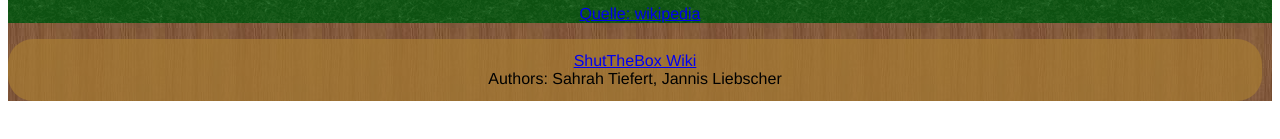
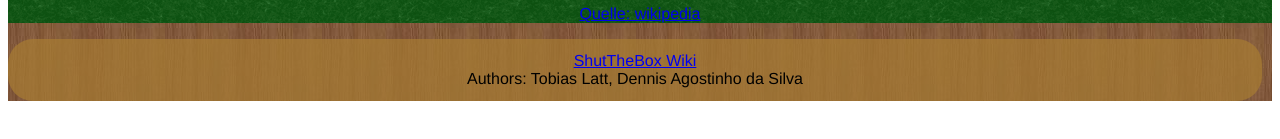
Before and after one commit to TobiasL98/ShuttheboxWebApp, a Vue app in the folder shutthebox_vue/: page / in a window 1280 px wide. Shown: the part 531-670 px from the top of the page. Built offline with nearby package versions, Linux system fonts and the light colour scheme.

Commit message:
HW9 Web Components

```diff
--- a/shutthebox_vue/src/App.vue
+++ b/shutthebox_vue/src/App.vue
@@ -7,7 +7,7 @@
           <div class="col-4">
               <a href="https://de.wikipedia.org/wiki/Shut_the_Box"> ShutTheBox Wiki </a>
           </div>
-          <div class="col-8">Authors: Sahrah Tiefert, Jannis Liebscher</div>
+          <div class="col-8">Authors: Tobias Latt, Dennis Agostinho da Silva</div>
       </div>
   </div>
 </div>
```
